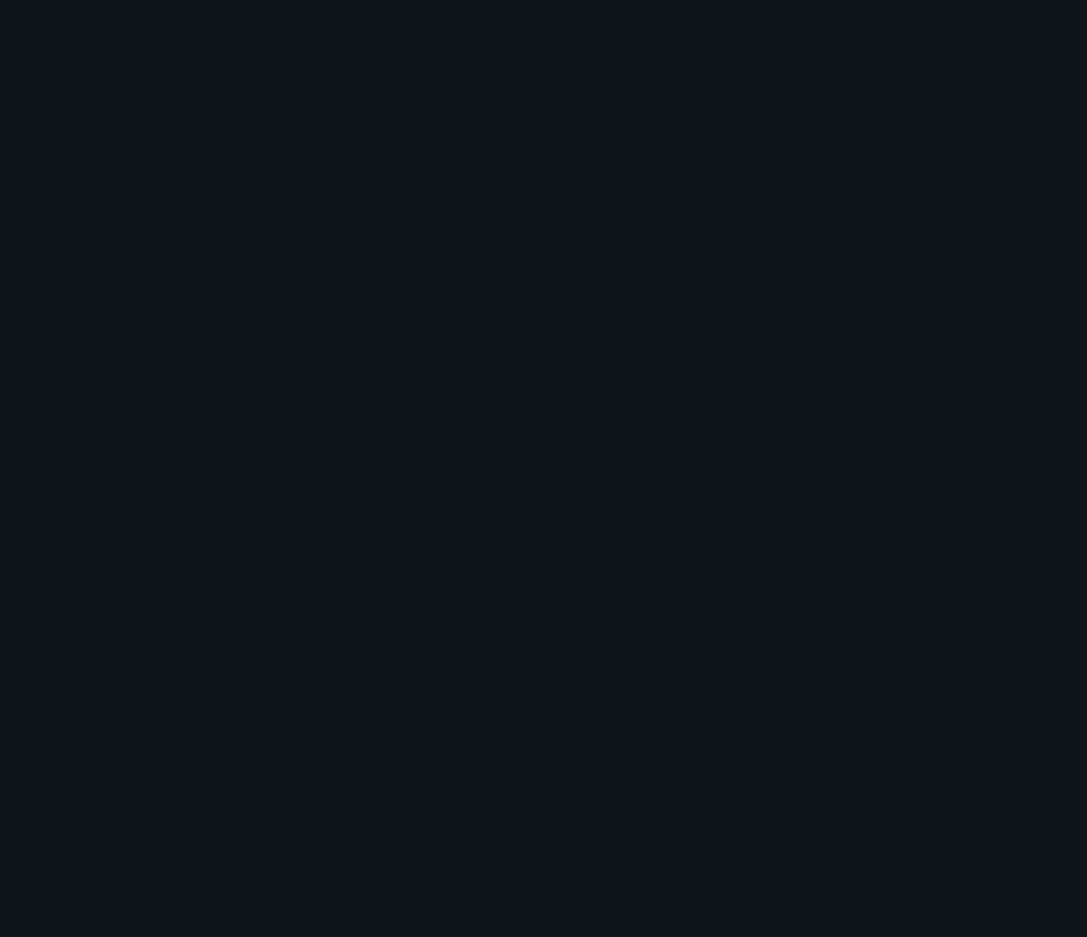
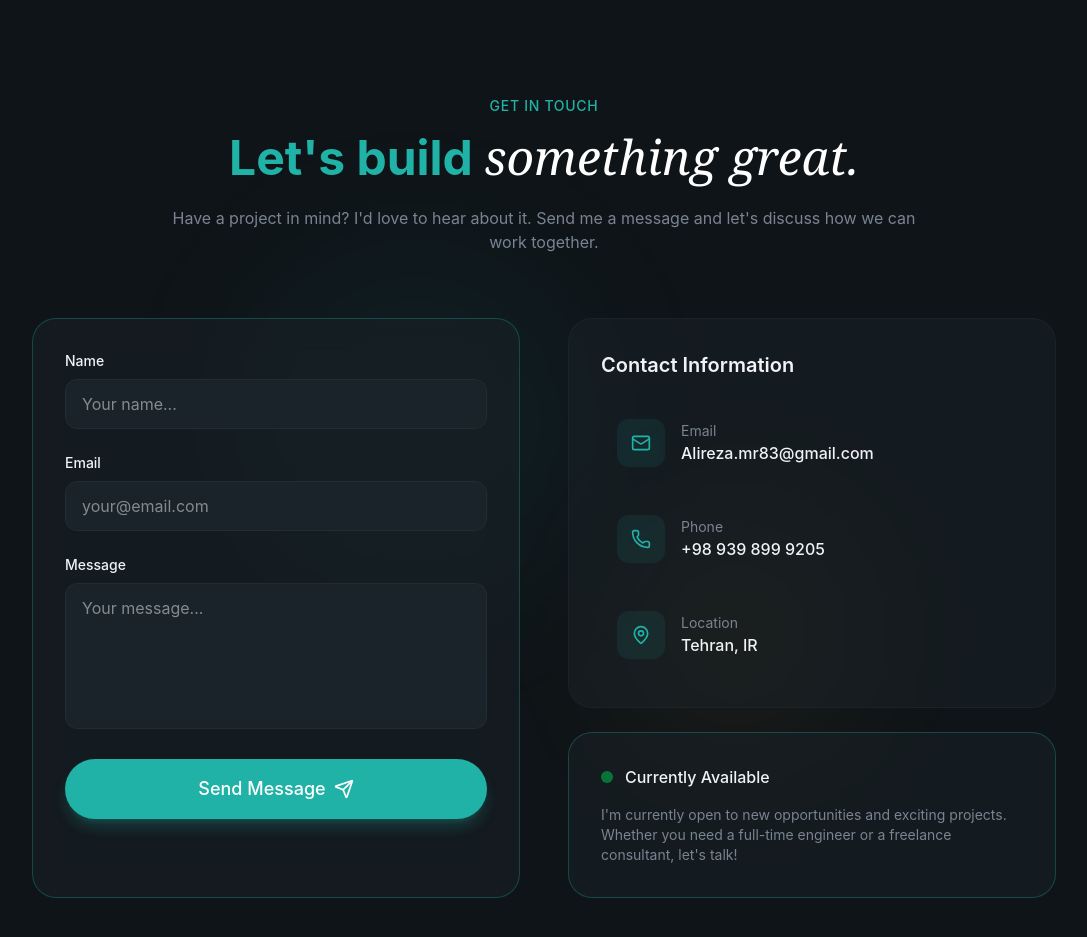
Before and after one commit to alirezamr1/portfolio-reactjs, a React (Vite) app: page / in a window 1280 px wide. Shown: the part 6540-7477 px from the top of the page, without its empty margins (96-1183 px from the left). Before the commit the page ends 6505 px from the top, so only its background shows below. Built offline with nearby package versions, Linux system fonts and the light colour scheme.

Commit message:
Contact section has been done.

```diff
--- a/package.json
+++ b/package.json
@@ -10,6 +10,7 @@
     "preview": "vite preview"
   },
   "dependencies": {
+    "@emailjs/browser": "^5.0.3",
     "@tailwindcss/vite": "^4.3.3",
     "lucide-react": "^1.48.0",
     "react": "^19.2.8",
--- a/src/components/Button.jsx
+++ b/src/components/Button.jsx
@@ -1,4 +1,4 @@
-export default function Button({ className = "", size = "default", children }) {
+export default function Button({ className = "", size = "default", children, ...props }) {
     const baseClasses = "relative overflow-hidden rounded-full font-medium focus:outline-none focus-visible:ring-2 focus-visible:ring-primary bg-primary text-primary-foreground hover:bg-primary/90 shadow-lg shadow-primary/25";
 
     const sizeClasses = {
@@ -9,7 +9,7 @@
 
     const classes = `${baseClasses} ${sizeClasses[size]} ${className}`;
     return (
-        <button className={classes}>
+        <button className={classes} {...props}>
             <span className="relative flex items-center justify-center gap-2">
                 {children}
             </span>
--- a/src/sections/Contact.jsx
+++ b/src/sections/Contact.jsx
@@ -1,5 +1,251 @@
+import { MapPin, Phone, Mail, Send, CheckCircle, AlertCircle } from "lucide-react";
+import Button from "@/components/Button.jsx";
+import { useState } from "react";
+import emailjs from "@emailjs/browser";
+
+const contactInfo = [
+    {
+        icon: Mail,
+        label: "Email",
+        value: "Alireza.mr83@gmail.com",
+        href: "mailto:alireza.mr83@gmail.com",
+    },
+    {
+        icon: Phone,
+        label: "Phone",
+        value: "+98 939 899 9205",
+        href: "tel:+989398999205",
+    },
+    {
+        icon: MapPin,
+        label: "Location",
+        value: "Tehran, IR",
+        href: "#",
+    },
+];
+
+
 export default function Contact() {
+
+    const [formData, setFormData] = useState({
+    name: "",
+    email: "",
+    message: "",
+  });
+  const [isLoading, setIsLoading] = useState(false);
+  const [submitStatus, setSubmitStatus] = useState({
+    type: null, // 'success' or 'error'
+    message: "",
+  });
+
+  const handleSubmit = async (e) => {
+    e.preventDefault();
+
+    setIsLoading(true);
+    setSubmitStatus({ type: null, message: "" });
+    try {
+      const serviceId = import.meta.env.VITE_EMAILJS_SERVICE_ID;
+      const templateId = import.meta.env.VITE_EMAILJS_TEMPLATE_ID;
+      const publicKey = import.meta.env.VITE_EMAILJS_PUBLIC_KEY;
+
+      if (!serviceId || !templateId || !publicKey) {
+        throw new Error(
+          "EmailJS configuration is missing. Please check your environment variables."
+        );
+      }
+
+      await emailjs.send(
+        serviceId,
+        templateId,
+        {
+          name: formData.name,
+          email: formData.email,
+          message: formData.message,
+        },
+        publicKey
+      );
+
+      setSubmitStatus({
+        type: "success",
+        message: "Message sent successfully! I'll get back to you soon.",
+      });
+      setFormData({ name: "", email: "", message: "" });
+    } catch (err) {
+      console.error("EmailJS error:", error);
+      setSubmitStatus({
+        type: "error",
+        message:
+          error.text || "Failed to send message. Please try again later.",
+      });
+    } finally {
+      setIsLoading(false);
+    }
+  };
+
     return (
-        <section></section>
+        <section id="contact" className="py-32 relative overflow-hidden">
+            <div className="absolute top-0 left-0 w-full h-full">
+        <div className="absolute top-1/4 left-1/4 w-96 h-96 bg-primary/5 rounded-full blur-3xl" />
+        <div className="absolute bottom-1/4 right-1/4 w-64 h-64 bg-highlight/5 rounded-full blur-3xl" />
+      </div>
+
+      <div className="container mx-auto px-6 relative z-10">
+        {/* Section Header */}
+        <div className="text-center max-w-3xl mx-auto mb-16">
+          <span className="text-secondary-foreground text-sm font-medium tracking-wider uppercase animate-fade-in">
+            Get In Touch
+          </span>
+          <h2 className="text-4xl md:text-5xl font-bold mt-4 mb-6 animate-fade-in animation-delay-100 text-secondary-foreground">
+            Let's build{" "}
+            <span className="font-serif italic font-normal text-white">
+              something great.
+            </span>
+          </h2>
+          <p className="text-muted-foreground animate-fade-in animation-delay-200">
+            Have a project in mind? I'd love to hear about it. Send me a message
+            and let's discuss how we can work together.
+          </p>
+        </div>
+
+        <div className="grid lg:grid-cols-2 gap-12 max-w-5xl mx-auto">
+          <div className="glass p-8 rounded-3xl border border-primary/30 animate-fade-in animation-delay-300">
+            <form className="space-y-6" onSubmit={handleSubmit}>
+              <div>
+                <label
+                  htmlFor="name"
+                  className="block text-sm font-medium mb-2"
+                >
+                  Name
+                </label>
+                <input
+                  id="name"
+                  type="text"
+                  required
+                  placeholder="Your name..."
+                  value={formData.name}
+                  onChange={(e) =>
+                    setFormData({ ...formData, name: e.target.value })
+                  }
+                  className="w-full px-4 py-3 bg-surface rounded-xl border border-border focus:border-primary focus:ring-1 focus:ring-primary outline-none transition-all"
+                />
+              </div>
+
+              <div>
+                <label
+                  htmlFor="email"
+                  type="email"
+                  className="block text-sm font-medium mb-2"
+                >
+                  Email
+                </label>
+                <input
+                  required
+                  placeholder="your@email.com"
+                  value={formData.email}
+                  onChange={(e) =>
+                    setFormData({ ...formData, email: e.target.value })
+                  }
+                  className="w-full px-4 py-3 bg-surface rounded-xl border border-border focus:border-primary focus:ring-1 focus:ring-primary outline-none transition-all"
+                />
+              </div>
+
+              <div>
+                <label
+                  htmlFor="message"
+                  className="block text-sm font-medium mb-2"
+                >
+                  Message
+                </label>
+                <textarea
+                  rows={5}
+                  required
+                  value={formData.message}
+                  onChange={(e) =>
+                    setFormData({ ...formData, message: e.target.value })
+                  }
+                  placeholder="Your message..."
+                  className="w-full px-4 py-3 bg-surface rounded-xl border border-border focus:border-primary focus:ring-1 focus:ring-primary outline-none transition-all resize-none"
+                />
+              </div>
+
+              <Button
+                className="w-full"
+                type="submit"
+                size="lg"
+                disabled={isLoading}
+              >
+                {isLoading ? (
+                  <>Sending...</>
+                ) : (
+                  <>
+                    Send Message
+                    <Send className="w-5 h-5" />
+                  </>
+                )}
+              </Button>
+
+              {submitStatus.type && (
+                <div
+                  className={`flex items-center gap-3
+                     p-4 rounded-xl ${
+                       submitStatus.type === "success"
+                         ? "bg-green-500/10 border border-green-500/20 text-green-400"
+                         : "bg-red-500/10 border border-red-500/20 text-red-400"
+                     }`}
+                >
+                  {submitStatus.type === "success" ? (
+                    <CheckCircle className="w-5 h-5 flex-shrink-0" />
+                  ) : (
+                    <AlertCircle className="w-5 h-5 flex-shrink-0" />
+                  )}
+                  <p className="text-sm">{submitStatus.message}</p>
+                </div>
+              )}
+            </form>
+          </div>
+
+          {/* Contact Info */}
+          <div className="space-y-6 animate-fade-in animation-delay-400">
+            <div className="glass rounded-3xl p-8">
+              <h3 className="text-xl font-semibold mb-6">
+                Contact Information
+              </h3>
+              <div className="space-y-4">
+                {contactInfo.map((item, i) => (
+                  <a
+                    key={i}
+                    href={item.href}
+                    className="flex items-center gap-4 p-4 rounded-xl hover:bg-surface transition-colors group"
+                  >
+                    <div className="w-12 h-12 rounded-xl bg-primary/10 flex items-center justify-center group-hover:bg-primary/20 transition-colors">
+                      <item.icon className="w-5 h-5 text-primary" />
+                    </div>
+                    <div>
+                      <div className="text-sm text-muted-foreground">
+                        {item.label}
+                      </div>
+                      <div className="font-medium">{item.value}</div>
+                    </div>
+                  </a>
+                ))}
+              </div>
+            </div>
+
+            {/* Availability Card */}
+            <div className="glass rounded-3xl p-8 border border-primary/30">
+              <div className="flex items-center gap-3 mb-4">
+                <span className="w-3 h-3 bg-green-500 rounded-full animate-pulse" />
+                <span className="font-medium">Currently Available</span>
+              </div>
+              <p className="text-muted-foreground text-sm">
+                I'm currently open to new opportunities and exciting projects.
+                Whether you need a full-time engineer or a freelance consultant,
+                let's talk!
+              </p>
+            </div>
+          </div>
+        </div>
+      </div>
+        </section>
     )
 }
```
Also changed, not shown: 2 other files (tests, documents, lock files or other folders).
